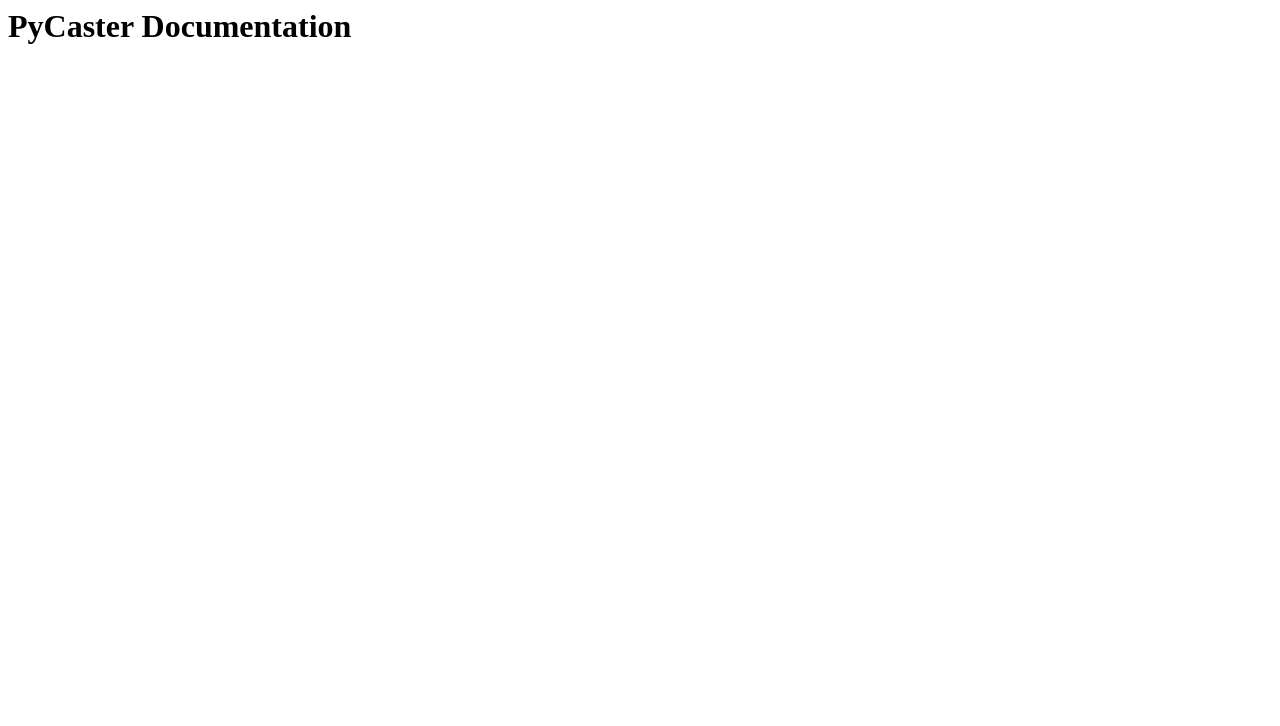
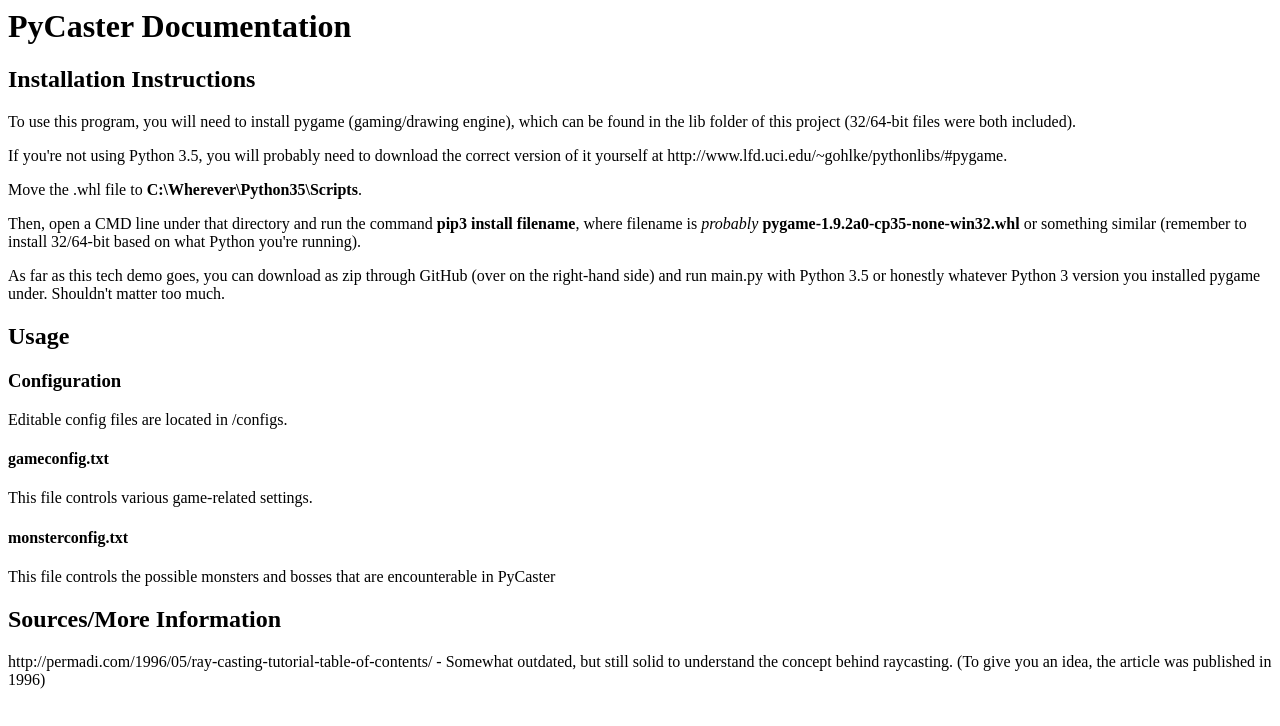
Before and after one commit to jake-white/PyCaster, a plain HTML site: page docs/index.html in a window 1280 px wide. Drawn offline with Linux system fonts and the light colour scheme.

Commit message:
Updated documentation

```diff
--- a/docs/index.html
+++ b/docs/index.html
@@ -1,3 +1,40 @@
 <html>
+
+
 <h1>PyCaster Documentation</h1>
+
+<h2>Installation Instructions</h2>
+
+
+<p>To use this program, you will need to install pygame (gaming/drawing engine), which can be found in the lib folder of this project (32/64-bit files were both included).
+</p>
+<p>If you're not using Python 3.5, you will probably need to download the correct version of it yourself at http://www.lfd.uci.edu/~gohlke/pythonlibs/#pygame.</p>
+<p>Move the .whl file to <b>C:\Wherever\Python35\Scripts</b>.</p>
+
+
+<p>Then, open a CMD line under that directory and run the command <b>pip3 install filename</b>, where filename is <i>probably</i> <b>pygame-1.9.2a0-cp35-none-win32.whl</b>
+ or something similar (remember to install 32/64-bit based on what Python you're running).</p>
+
+
+
+<p>As far as this tech demo goes, you can download as zip through GitHub (over on the right-hand side) and run main.py with Python 3.5 or honestly whatever Python 3 version you installed pygame under.
+Shouldn't matter too much.</p>
+
+<h2>Usage</h2>
+<h3>Configuration</h3>
+Editable config files are located in /configs.
+<h4>gameconfig.txt</h4>
+<p>This file controls various game-related settings.</p>
+<h4>monsterconfig.txt</h4>
+<p>This file controls the possible monsters and bosses that are encounterable in PyCaster</p>
+
+
+
+<h2>Sources/More Information</h2>
+
+
+<p>http://permadi.com/1996/05/ray-casting-tutorial-table-of-contents/ - Somewhat outdated, but still solid to understand the concept behind raycasting.
+(To give you an idea, the article was published in 1996)</p>
+
+
 </html>
```
